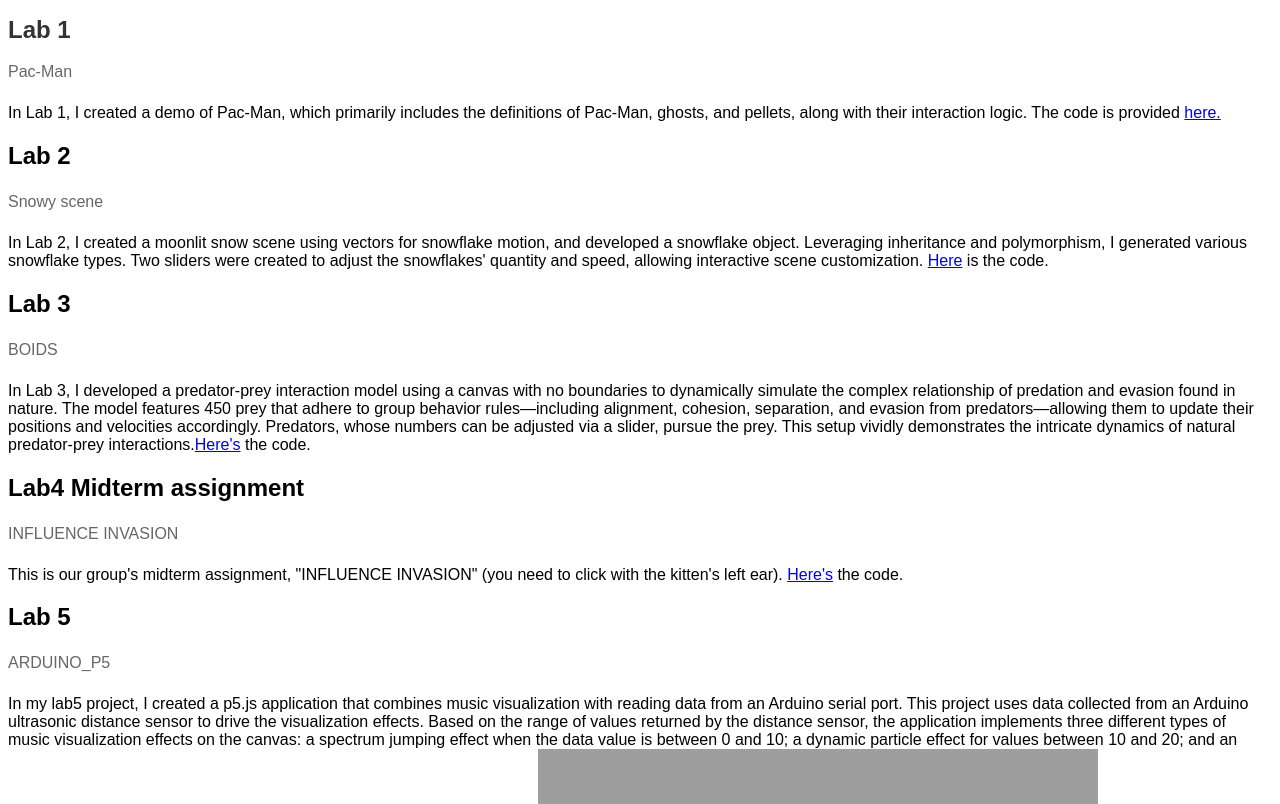
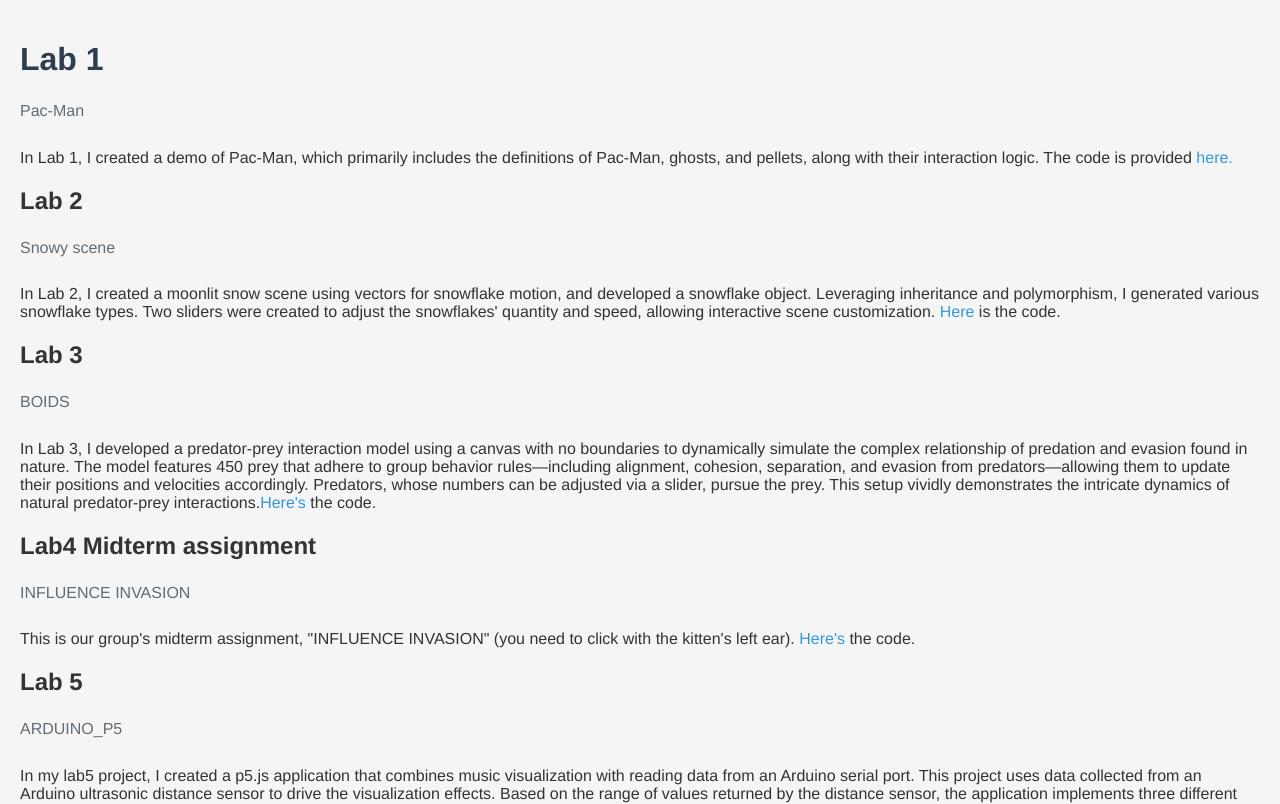
Before and after one commit to Morlynn/Coding2_lab, a plain HTML site: page index.html in a window 1280 px wide. Shown: the top 804 px of the page. Drawn offline with Linux system fonts and the light colour scheme; grey boxes are pictures that could not be loaded.

Commit message:
Update basic.css

```diff
--- a/basic.css
+++ b/basic.css
@@ -1,18 +1,45 @@
 body {
-  font-family: Arial, sans-serif;
+  font-family: 'Helvetica Neue', Helvetica, Arial, sans-serif;
   font-size: 16px;
+  color: #333;
+  background-color: #f5f5f5;
+  margin: 0;
+  padding: 20px;
 }
 
 h1 {
-  font-size: 24px;
-  font-weight: bold;
-  color: #333333;
-  margin-bottom: 10px;
+  font-size: 32px;
+  font-weight: 600;
+  color: #2c3e50;
+  margin-bottom: 20px;
 }
 
 p {
   font-size: 16px;
-  line-height: 1.5;
-  color: #666666;
-  margin-bottom: 20px;
+  line-height: 1.6;
+  color: #606c76;
+  margin-bottom: 25px;
+  max-width: 600px;
 }
+
+a {
+  color: #3498db;
+  text-decoration: none;
+}
+
+a:hover {
+  text-decoration: underline;
+}
+
+.button {
+  display: inline-block;
+  background-color: #3498db;
+  color: #fff;
+  padding: 10px 15px;
+  border-radius: 5px;
+  transition: background-color 0.3s ease;
+}
+
+.button:hover {
+  background-color: #2980b9;
+}
```
